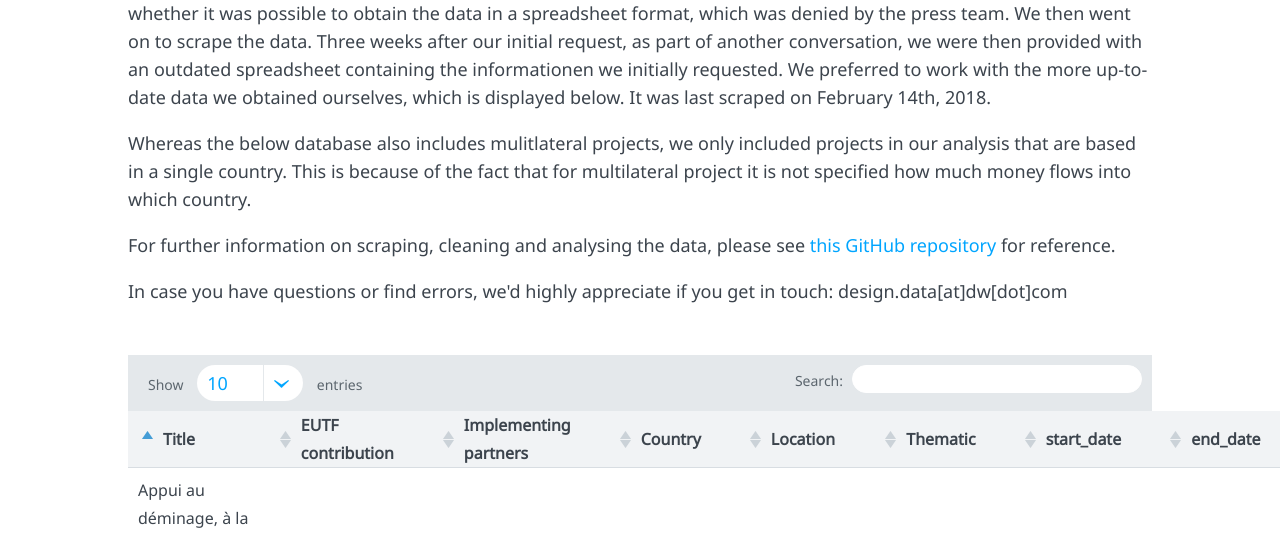
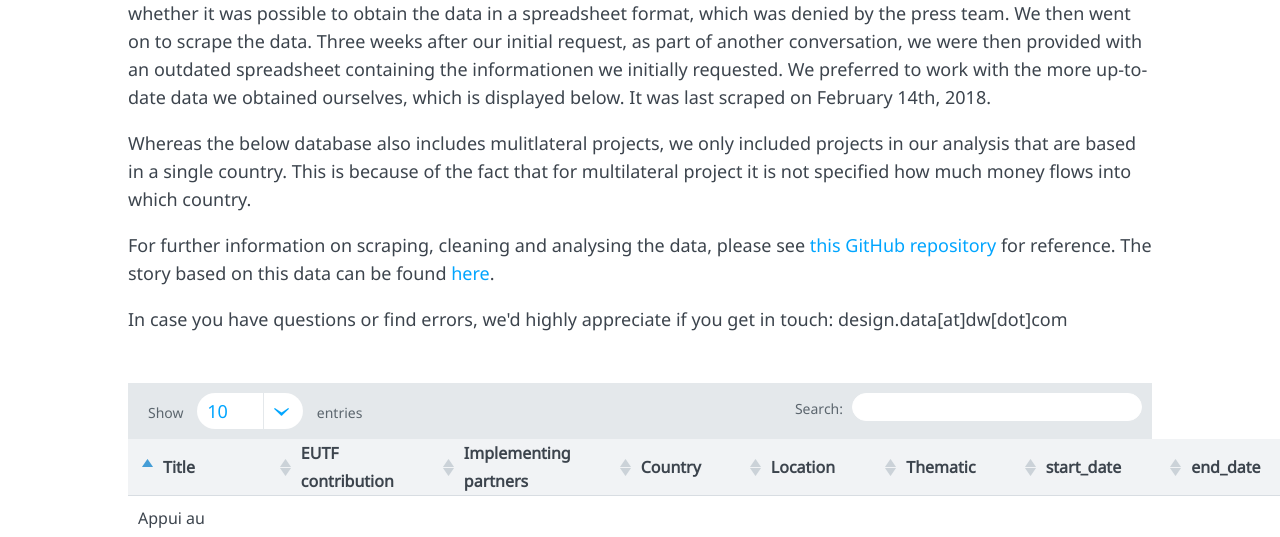
Before and after one commit to gcgruen/datatable-EU-trustfund-projects, a plain HTML site: page index.html in a window 1280 px wide. Shown: the part 229-766 px from the top of the page. Drawn offline with Linux system fonts and the light colour scheme; files whose address does not match are found by name.

Commit message:
Fixing link

```diff
--- a/index.html
+++ b/index.html
@@ -28,7 +28,7 @@
   <div id = "article">
   <p>The European Commission publishes the projects funded by the EU Emergency Trustfund on <a href="https://ec.europa.eu/trustfundforafrica/region_en">this website</a>. We asked whether it was possible to obtain the data in a spreadsheet format, which was denied by the press team. We then went on to scrape the data. Three weeks after our initial request, as part of another conversation, we were then provided with an outdated spreadsheet containing the informationen we initially requested. We preferred to work with the more up-to-date data we obtained ourselves, which is displayed below. It was last scraped on February 14th, 2018. </p>
   <p> Whereas the below database also includes mulitlateral projects, we only included projects in our analysis that are based in a single country. This is because of the fact that for multilateral project it is not specified how much money flows into which country.</p>
-  <p>For further information on scraping, cleaning and analysing the data, please see <a href="hhttps://github.com/dw-data/EU-migration-policy">this GitHub repository</a> for reference.</p>
+  <p>For further information on scraping, cleaning and analysing the data, please see <a href="https://github.com/dw-data/EU-migration-policy">this GitHub repository</a> for reference. The story based on this data can be found <a href="https://p.dw.com/p/2sh7Q">here</a>.</p>
   <p>In case you have questions or find errors, we'd highly appreciate if you get in touch: design.data[at]dw[dot]com</p>
 </div>
 <table id ="dw-data-table">
```
